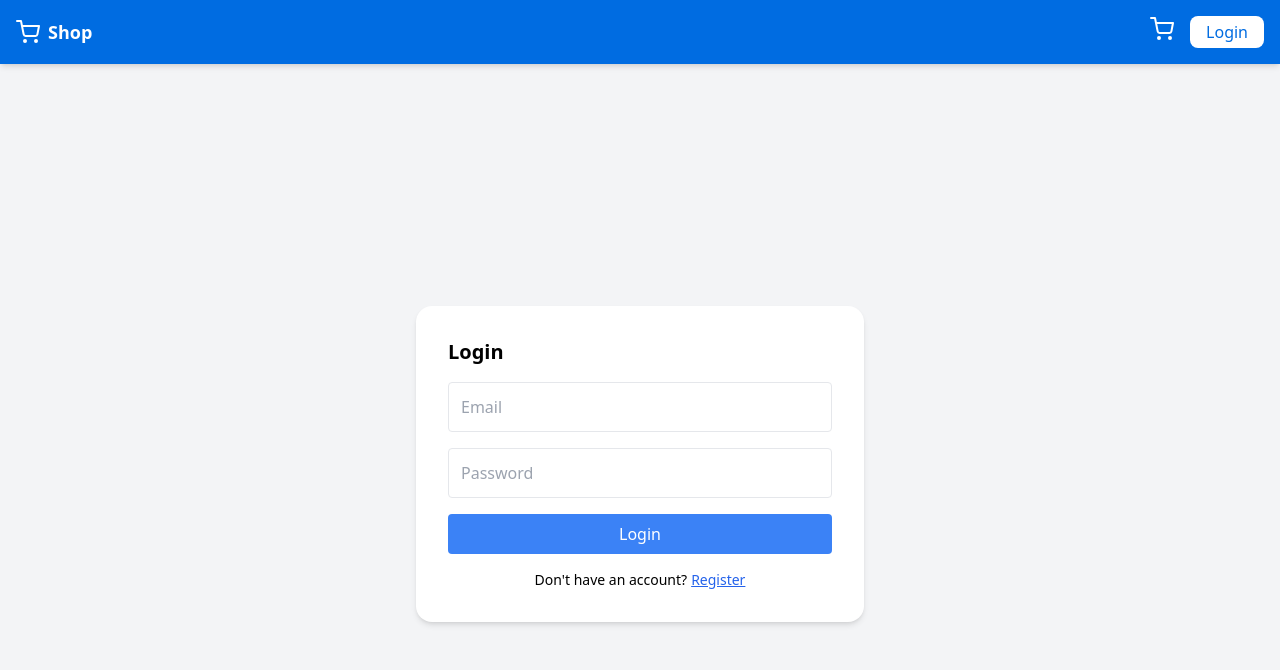
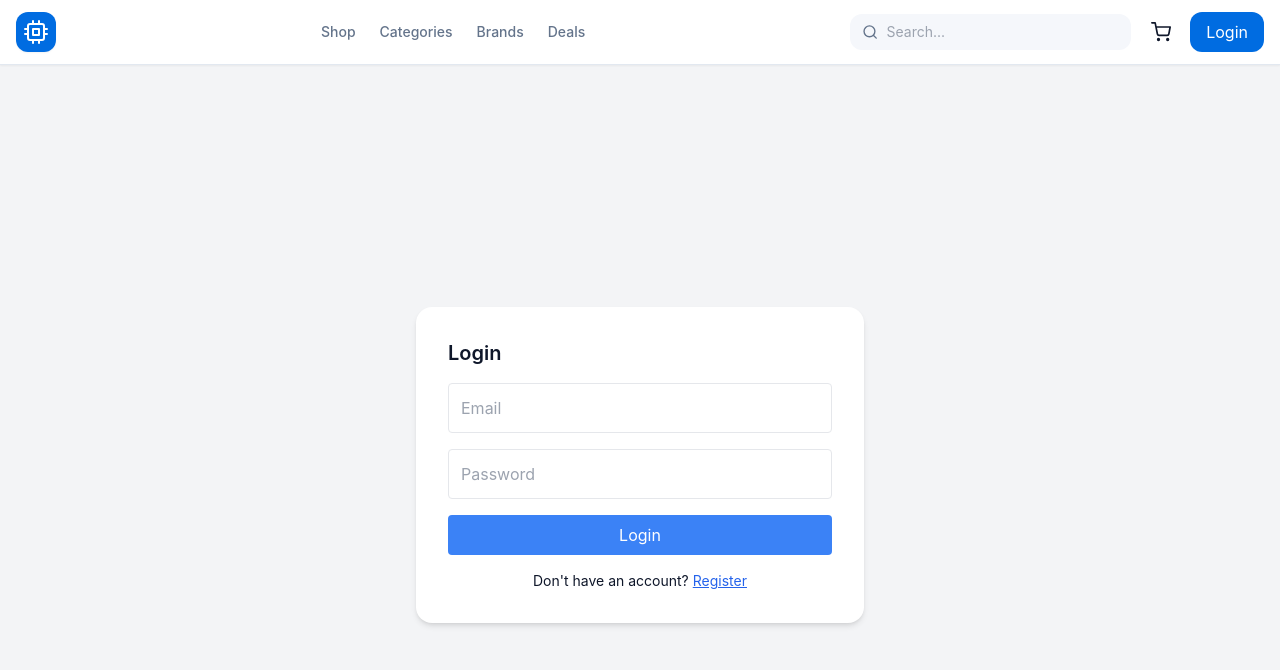
Before and after one commit to dania8shaghouri/e-commerce, a React (Vite) app in the folder frontend/: page /login in a window 1280 px wide. Shown: the top 670 px of the page. Built offline with nearby package versions, Linux system fonts and the light colour scheme.

Commit message:
update layout and add search functionality

```diff
--- a/frontend/src/components/layout/navbar/CartButton.tsx
+++ b/frontend/src/components/layout/navbar/CartButton.tsx
@@ -10,14 +10,47 @@ const CartButton = ({ count, onClick, active }: Props) => {
   return (
     <button
       onClick={onClick}
-      className={`relative hover:scale-110 transition focus:outline-none focus:ring-2 focus:ring-white ${
-        active ? "text-red-950" : "text-white"
-      }`}
+      className={`
+        relative
+        flex
+        items-center
+        justify-center
+        w-10
+        h-10
+        rounded-xl
+        transition
+        hover:bg-background
+        hover:scale-105
+        focus:outline-none
+
+        ${active ? "text-primary bg-background" : "text-textPrimary"}
+
+      `}
     >
-      <FiShoppingCart className="text-2xl" />
-      {/* 99 veriyi küçültüp UI’yi korumak için */}
+      <FiShoppingCart
+        className="
+          text-xl
+        "
+      />
+
       {count > 0 && (
-        <span className="absolute -top-2 -right-2 bg-white text-primary text-xs min-w-[20px] h-5 px-1 flex items-center justify-center rounded-full">
+        <span
+          className="
+              absolute
+              -top-1
+              -right-1
+              bg-primary
+              text-white
+              text-xs
+              font-bold
+              w-5
+              h-5
+              rounded-full
+              flex
+              items-center
+              justify-center
+            "
+        >
           {count > 99 ? "99+" : count}
         </span>
       )}
--- a/frontend/src/components/layout/navbar/Logo.tsx
+++ b/frontend/src/components/layout/navbar/Logo.tsx
@@ -1,4 +1,4 @@
-import { FiShoppingCart } from "react-icons/fi";
+import { FiCpu } from "react-icons/fi";
 
 interface Props {
   onClick: () => void;
@@ -8,10 +8,28 @@ const Logo = ({ onClick }: Props) => {
   return (
     <button
       onClick={onClick}
-      className="flex items-center gap-2 text-white font-semibold text-lg focus:outline-none"
+      className="
+        flex
+        items-center
+        justify-center
+        focus:outline-none
+      "
     >
-      <FiShoppingCart className="text-2xl" />
-      <span className="hidden sm:block">Shop</span>
+      <div
+        className="
+          w-10
+          h-10
+          rounded-xl
+          bg-primary
+          flex
+          items-center
+          justify-center
+          text-white
+          shadow-sm
+        "
+      >
+        <FiCpu className="text-2xl" />
+      </div>
     </button>
   );
 };
--- a/frontend/src/components/layout/navbar/Navbar.tsx
+++ b/frontend/src/components/layout/navbar/Navbar.tsx
@@ -1,4 +1,63 @@
+// import { useLocation } from "react-router-dom";
+// import { useAuth } from "../../../context/Auth/AuthContext";
+// import { useCart } from "../../../context/Auth/cart/CartContext";
+// import { useNavigation } from "../../../hooks/useNavigation";
+
+// import Logo from "./Logo";
+// import CartButton from "./CartButton";
+// import UserMenu from "./UserMenu";
+
+// export default function Navbar() {
+//   const { username, isAuthenticated, logout } = useAuth();
+//   const { cartItems, clearCart } = useCart();
+//   const { pathname } = useLocation();
+
+//   const { goHome, goLogin, goCart, goOrders } = useNavigation();
+
+//   const handleLogout = () => {
+//     logout();
+//     clearCart();
+//     goHome();
+//   };
+
+//   return (
+//     <nav className="w-full bg-primary shadow-md sticky top-0 z-50">
+//       <div className="max-w-7xl mx-auto px-4">
+//         <div className="flex items-center justify-between h-16">
+//           <Logo onClick={goHome} />
+
+//           <div className="flex items-center gap-4">
+//             <div className={pathname === "/cart" ? "text-red-950" : ""}>
+//               <CartButton
+//                 count={cartItems.length}
+//                 onClick={goCart}
+//                 active={pathname === "/cart"}
+//               />
+//             </div>
+
+//             {isAuthenticated ? (
+//               <UserMenu
+//                 username={username}
+//                 onLogout={handleLogout}
+//                 onOrders={goOrders}
+//               />
+//             ) : (
+//               <button
+//                 onClick={goLogin}
+//                 className="bg-white text-primary px-4 py-1 rounded-lg hover:opacity-90 transition focus:outline-none focus:ring-2 focus:ring-white"
+//               >
+//                 Login
+//               </button>
+//             )}
+//           </div>
+//         </div>
+//       </div>
+//     </nav>
+//   );
+// }
+
 import { useLocation } from "react-router-dom";
+
 import { useAuth } from "../../../context/Auth/AuthContext";
 import { useCart } from "../../../context/Auth/cart/CartContext";
 import { useNavigation } from "../../../hooks/useNavigation";
@@ -6,12 +65,12 @@ import { useNavigation } from "../../../hooks/useNavigation";
 import Logo from "./Logo";
 import CartButton from "./CartButton";
 import UserMenu from "./UserMenu";
+import SearchBar from "./SearchBar";
 
 export default function Navbar() {
   const { username, isAuthenticated, logout } = useAuth();
   const { cartItems, clearCart } = useCart();
   const { pathname } = useLocation();
-
   const { goHome, goLogin, goCart, goOrders } = useNavigation();
 
   const handleLogout = () => {
@@ -21,19 +80,33 @@ export default function Navbar() {
   };
 
   return (
-    <nav className="w-full bg-primary shadow-md sticky top-0 z-50">
+    <nav className="sticky top-0 z-50 bg-white border-b border-border shadow-sm">
       <div className="max-w-7xl mx-auto px-4">
         <div className="flex items-center justify-between h-16">
-          <Logo onClick={goHome} />
+          {/* LEFT - LOGO */}
+          <div className="flex items-center">
+            <Logo onClick={goHome} />
+          </div>
 
-          <div className="flex items-center gap-4">
-            <div className={pathname === "/cart" ? "text-red-950" : ""}>
-              <CartButton
-                count={cartItems.length}
-                onClick={goCart}
-                active={pathname === "/cart"}
-              />
+          {/* CENTER - MENU */}
+          <div className="hidden lg:flex justify-center items-center gap-6 text-sm font-medium text-textSecondary">
+            <button className="hover:text-primary">Shop</button>
+            <button className="hover:text-primary">Categories</button>
+            <button className="hover:text-primary">Brands</button>
+            <button className="hover:text-primary">Deals</button>
+          </div>
+
+          {/* RIGHT - SEARCH + ACTIONS */}
+          <div className="flex justify-end items-center gap-4">
+            <div className="w-full max-w-xs">
+              <SearchBar />
             </div>
+
+            <CartButton
+              count={cartItems.length}
+              onClick={goCart}
+              active={pathname === "/cart"}
+            />
 
             {isAuthenticated ? (
               <UserMenu
@@ -44,7 +117,7 @@ export default function Navbar() {
             ) : (
               <button
                 onClick={goLogin}
-                className="bg-white text-primary px-4 py-1 rounded-lg hover:opacity-90 transition focus:outline-none focus:ring-2 focus:ring-white"
+                className="bg-primary text-white px-4 py-2 rounded-xl"
               >
                 Login
               </button>
--- /dev/null
+++ b/frontend/src/components/layout/navbar/SearchBar.tsx
@@ -0,0 +1,16 @@
+import { FiSearch } from "react-icons/fi";
+
+const SearchBar = () => {
+  return (
+    <div className="flex items-center w-full bg-background rounded-xl px-3 py-2 gap-2">
+      <FiSearch className="text-textSecondary text-lg" />
+
+      <input
+        type="text"
+        placeholder="Search..."
+        className="bg-transparent outline-none w-full text-sm text-textPrimary"
+      />
+    </div>
+  );
+};
+export default SearchBar;
--- a/frontend/src/components/layout/navbar/UserMenu.tsx
+++ b/frontend/src/components/layout/navbar/UserMenu.tsx
@@ -1,4 +1,5 @@
 import { useEffect, useRef, useState } from "react";
+import { FiUser } from "react-icons/fi";
 
 interface Props {
   username: string | null;
@@ -6,14 +7,11 @@ interface Props {
   onOrders: () => void;
 }
 
-const getInitial = (username: string | null) =>
-  username ? username.charAt(0).toUpperCase() : "?";
-
 const UserMenu = ({ username, onLogout, onOrders }: Props) => {
   const [open, setOpen] = useState(false);
+
   const ref = useRef<HTMLDivElement>(null);
 
-  //  dışarı tıklayınca kapan
   useEffect(() => {
     const handleClickOutside = (e: MouseEvent) => {
       if (ref.current && !ref.current.contains(e.target as Node)) {
@@ -22,36 +20,93 @@ const UserMenu = ({ username, onLogout, onOrders }: Props) => {
     };
 
     document.addEventListener("mousedown", handleClickOutside);
-    return () => document.removeEventListener("mousedown", handleClickOutside);
+
+    return () => {
+      document.removeEventListener("mousedown", handleClickOutside);
+    };
   }, []);
 
-  // ESC ile kapatma
   useEffect(() => {
     const handleEsc = (e: KeyboardEvent) => {
-      if (e.key === "Escape") setOpen(false);
+      if (e.key === "Escape") {
+        setOpen(false);
+      }
     };
 
     document.addEventListener("keydown", handleEsc);
-    return () => document.removeEventListener("keydown", handleEsc);
+
+    return () => {
+      document.removeEventListener("keydown", handleEsc);
+    };
   }, []);
 
   return (
     <div className="relative" ref={ref}>
       <button
         onClick={() => setOpen((prev) => !prev)}
-        className="w-9 h-9 rounded-full bg-white text-primary flex items-center justify-center font-semibold hover:scale-105 transition focus:outline-none focus:ring-2 focus:ring-white"
+        className="
+w-10
+h-10
+rounded-xl
+bg-background
+text-textPrimary
+flex
+items-center
+justify-center
+hover:bg-border
+transition
+"
       >
-        {getInitial(username)}
+        <FiUser
+          className="
+text-xl
+"
+        />
       </button>
 
       {open && (
-        <div className="absolute right-0 mt-2 w-40 bg-white rounded-lg shadow-md overflow-hidden animate-fadeIn">
+        <div
+          className="
+absolute
+right-0
+mt-3
+w-44
+bg-white
+border
+border-border
+rounded-xl
+shadow-dropdown
+overflow-hidden
+animate-fadeIn
+"
+        >
+          <div
+            className="
+px-4
+py-3
+border-b
+border-border
+text-sm
+font-medium
+"
+          >
+            {username}
+          </div>
+
           <button
             onClick={() => {
               onOrders();
+
               setOpen(false);
             }}
-            className="w-full text-left px-4 py-2 hover:bg-gray-100"
+            className="
+w-full
+text-left
+px-4
+py-3
+hover:bg-background
+text-sm
+"
           >
             My Orders
           </button>
@@ -59,9 +114,18 @@ const UserMenu = ({ username, onLogout, onOrders }: Props) => {
           <button
             onClick={() => {
               onLogout();
+
               setOpen(false);
             }}
-            className="w-full text-left px-4 py-2 text-red-500 hover:bg-gray-100"
+            className="
+w-full
+text-left
+px-4
+py-3
+text-danger
+hover:bg-background
+text-sm
+"
           >
             Logout
           </button>
--- a/frontend/src/index.css
+++ b/frontend/src/index.css
@@ -2,6 +2,13 @@
 @tailwind components;
 @tailwind utilities;
 
+@layer base {
+  body {
+    @apply bg-background text-textPrimary;
+
+    font-family: Inter, system-ui, sans-serif;
+  }
+}
 
 @layer components {
   .error {
```
